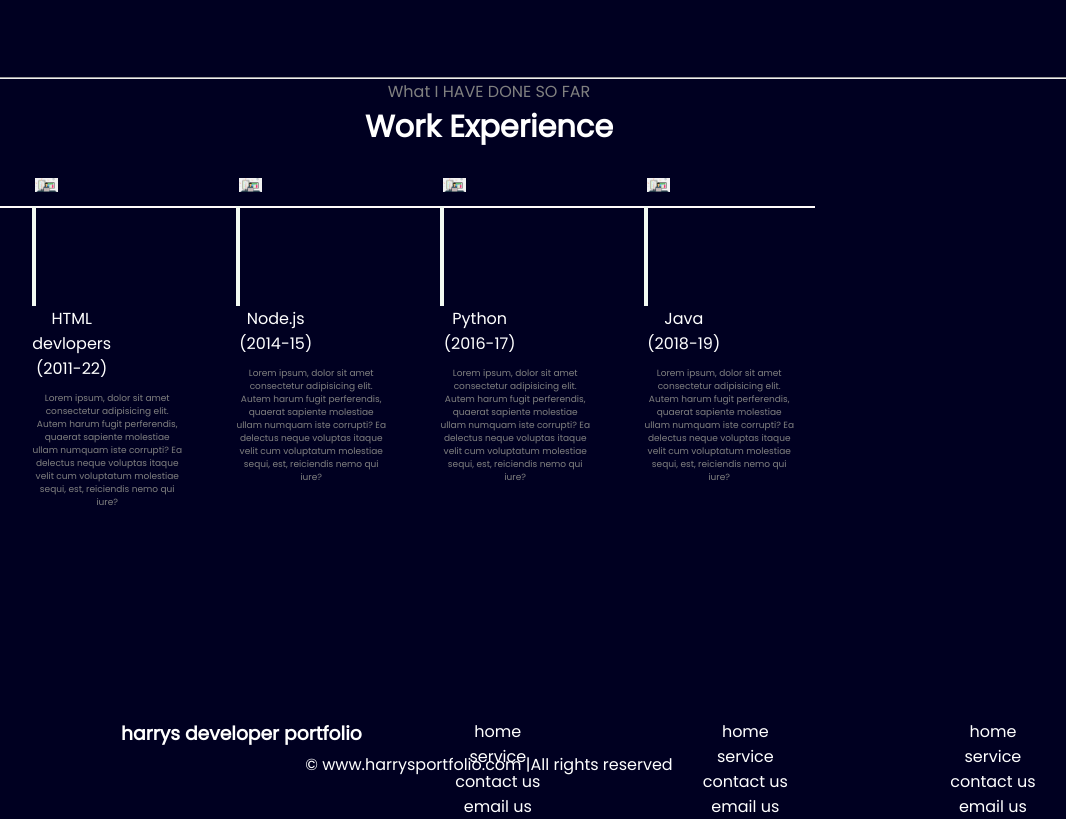
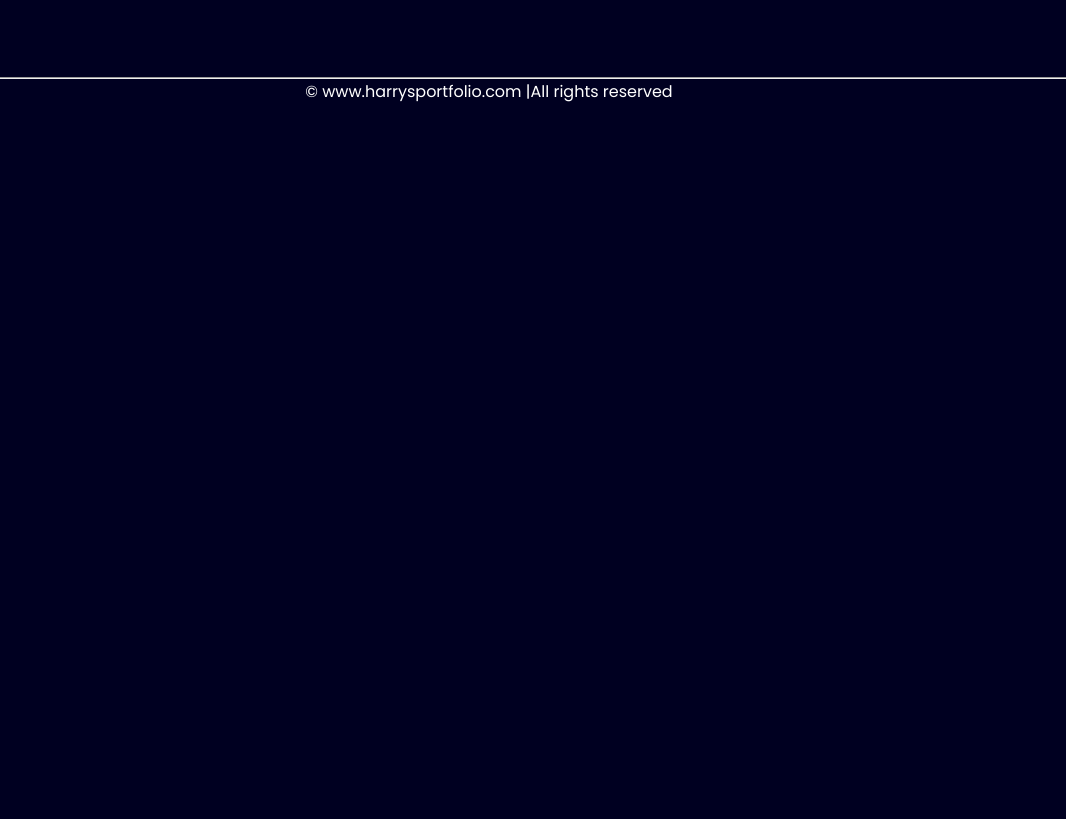
Before and after one commit to Neha7758/Portfoliopracs, a plain HTML site: page Index.html in a window 1280 px wide. Shown: the part 476-1295 px from the top of the page, without its empty margins (151-1217 px from the left). After the commit the page ends 800 px from the top, so only its background shows below. Drawn offline with nearby package versions, Linux system fonts and the light colour scheme.

Commit message:
Update Index.html

```diff
--- a/Index.html
+++ b/Index.html
@@ -210,7 +210,7 @@
       </div>
     </section>
     <hr />
-    <section class="secondSection">
+<!--     <section class="secondSection">
       <span class="text-gray">What I HAVE DONE SO FAR</span>
       <h1>Work Experience</h1>
       <div class="box">
@@ -260,12 +260,12 @@
         </div>
       </div>
     </section>
-  </main>
-  <footer>
+  </main> -->
+<!--   <footer>
     <div class="footer">
       <div class="footer-first"></div>
 
-      <h3>harrys developer portfolio</h3>
+      <h3>Savita's developer portfolio</h3>
 
       <div class="footer-second">
         <ul>
@@ -291,7 +291,7 @@
           <li>email us</li>
         </ul>
       </div>
-    </div>
+    </div> -->
     <div class="footer-rights">
       &copy; www.harrysportfolio.com |All rights reserved
     </div>
```
